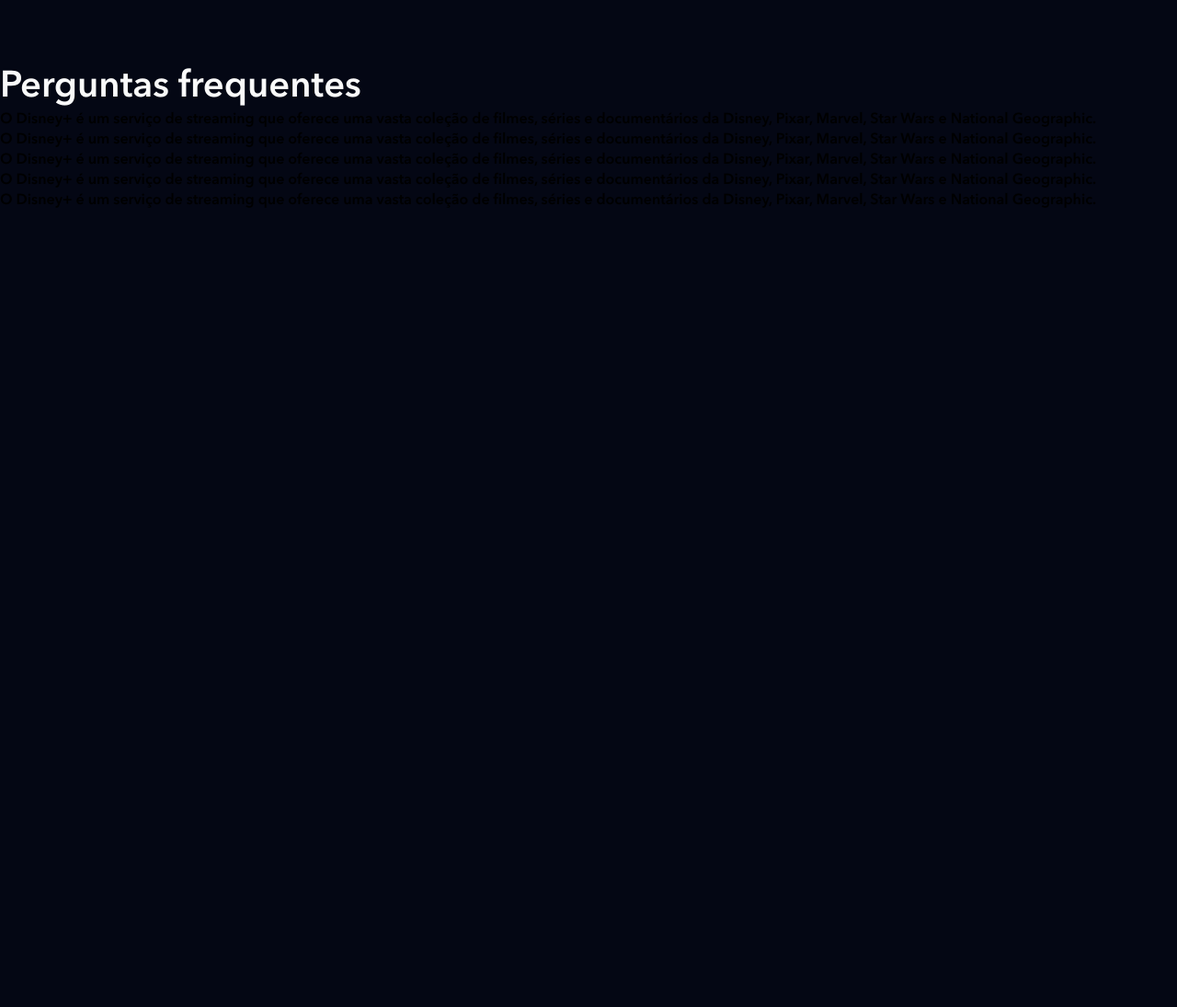
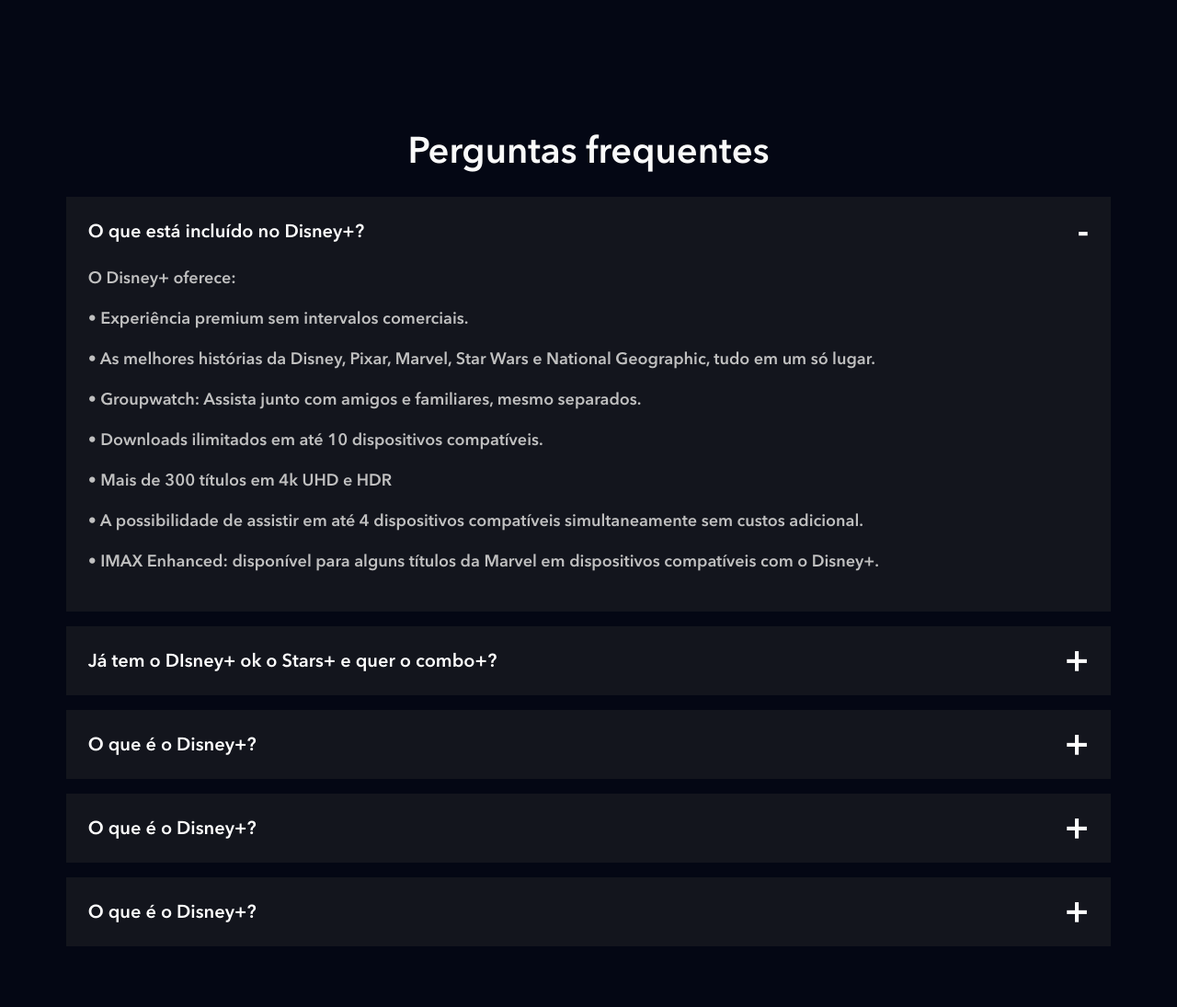
Before and after one commit to LorranFranklin/Clone-DisneyPLUS, a website: page index.html in a window 1280 px wide. Shown: the part 4322-5417 px from the top of the page at 92% size. Before the commit the page ends 4550 px from the top, so only its background shows below. Drawn offline with nearby package versions, Linux system fonts and the light colour scheme; files that its build step writes are made by us from their sources; files whose address does not match are found by name.

Commit message:
Concluindo o faq

```diff
--- a/index.html
+++ b/index.html
@@ -220,7 +220,10 @@
       <h2 class="title">Disponível nos seus dispositivos favoritos</h2>
       <ul class="available-devices__list">
         <li class="available-devices__list__item">
-          <img src="./dist/images/dispositivos/computador.png" alt="Computador" />
+          <img
+            src="./dist/images/dispositivos/computador.png"
+            alt="Computador"
+          />
           <h4 class="title--small">Computador</h4>
           <ul class="text">
             <li>Chorme OS</li>
@@ -244,7 +247,10 @@
         </li>
 
         <li class="available-devices__list__item">
-          <img src="./dist/images/dispositivos/videogames.png" alt="Computador" />
+          <img
+            src="./dist/images/dispositivos/videogames.png"
+            alt="Computador"
+          />
           <h4 class="title--small">Videogames</h4>
           <ul class="text">
             <li>PS4</li>
@@ -270,52 +276,104 @@
     <section class="faq">
       <h2 class="title">Perguntas frequentes</h2>
       <ul class="faq__questions">
-        <li class="faq__questions__item">
-          <div class="faq__questions__item__questions" que é o Disney+?</div>
-          <div class="faq__questions__item__answer">
-            O Disney+ é um serviço de streaming que oferece uma vasta coleção
-            de filmes, séries e documentários da Disney, Pixar, Marvel, Star Wars
-            e National Geographic.
+        <li class="faq__questions__item faq__questions__item--is-open">
+          <div class="faq__questions__item__question" data-faq-question>
+            O que está incluído no Disney+?
+          </div>
+          <div class="faq__questions__item__answer text--big">
+            <p>O Disney+ oferece:</p>
+
+            <p>• Experiência premium sem intervalos comerciais.</p>
+
+            <p>
+              • As melhores histórias da Disney, Pixar, Marvel, Star Wars e
+              National Geographic, tudo em um só lugar.
+            </p>
+
+            <p>
+              • Groupwatch: Assista junto com amigos e familiares, mesmo
+              separados.
+            </p>
+
+            <p>• Downloads ilimitados em até 10 dispositivos compatíveis.</p>
+
+            <p>• Mais de 300 títulos em 4k UHD e HDR</p>
+
+            <p>
+              • A possibilidade de assistir em até 4 dispositivos compatíveis
+              simultaneamente sem custos adicional.
+            </p>
+
+            <p>
+              • IMAX Enhanced: disponível para alguns títulos da Marvel em
+              dispositivos compatíveis com o Disney+.
+            </p>
           </div>
         </li>
 
         <li class="faq__questions__item">
-          <div class="faq__questions__item__questions" que é o Disney+?</div>
-          <div class="faq__questions__item__answer">
-            O Disney+ é um serviço de streaming que oferece uma vasta coleção
-            de filmes, séries e documentários da Disney, Pixar, Marvel, Star Wars
-            e National Geographic.
+          <div class="faq__questions__item__question" data-faq-question>
+            Já tem o DIsney+ ok o Stars+ e quer o combo+?
+          </div>
+          <div class="faq__questions__item__answer text--big">
+            <p>Ao assinr o Combo+:</p>
+            <p>
+              • O valor da sua assinatura existente (anual ou mensal) será
+              descontado do preço do Combo+.
+            </p>
+            <p>
+              • Se você assina o plano mensal, o valor que você paga mensamente
+              será descontado do preço do Combo+.
+            </p>
+            <p>
+              • Se você assina o plano anual, dividiremos o valor que você já
+              pagou em 12 vezes e descontaremos esse valor do preço do Combo+
+              mensalmente.
+            </p>
+            <p>
+              • Você vai receber um e-mail com os valores detalhados assim que
+              finalizar o pagamento.
+            </p>
+            <p>• Lembre-se: Você pode cancelar a assinatura quando quiser.</p>
+            <p>
+              No momento, apenas a assinatura mensal do Combo+ está disponível.
+            </p>
           </div>
         </li>
 
         <li class="faq__questions__item">
-          <div class="faq__questions__item__questions" que é o Disney+?</div>
-          <div class="faq__questions__item__answer">
-            O Disney+ é um serviço de streaming que oferece uma vasta coleção
-            de filmes, séries e documentários da Disney, Pixar, Marvel, Star Wars
-            e National Geographic.
+          <div class="faq__questions__item__question" data-faq-question>
+            O que é o Disney+?
+          </div>
+          <div class="faq__questions__item__answer text--big">
+            O Disney+ é um serviço de streaming que oferece uma vasta coleção de
+            filmes, séries e documentários da Disney, Pixar, Marvel, Star Wars e
+            National Geographic.
           </div>
         </li>
 
         <li class="faq__questions__item">
-          <div class="faq__questions__item__questions" que é o Disney+?</div>
-          <div class="faq__questions__item__answer">
-            O Disney+ é um serviço de streaming que oferece uma vasta coleção
-            de filmes, séries e documentários da Disney, Pixar, Marvel, Star Wars
-            e National Geographic.
+          <div class="faq__questions__item__question" data-faq-question>
+            O que é o Disney+?
+          </div>
+          <div class="faq__questions__item__answer text--big">
+            O Disney+ é um serviço de streaming que oferece uma vasta coleção de
+            filmes, séries e documentários da Disney, Pixar, Marvel, Star Wars e
+            National Geographic.
           </div>
         </li>
 
         <li class="faq__questions__item">
-          <div class="faq__questions__item__questions" que é o Disney+?</div>
-          <div class="faq__questions__item__answer">
-            O Disney+ é um serviço de streaming que oferece uma vasta coleção
-            de filmes, séries e documentários da Disney, Pixar, Marvel, Star Wars
-            e National Geographic.
+          <div class="faq__questions__item__question" data-faq-question>
+            O que é o Disney+?
+          </div>
+          <div class="faq__questions__item__answer text--big">
+            O Disney+ é um serviço de streaming que oferece uma vasta coleção de
+            filmes, séries e documentários da Disney, Pixar, Marvel, Star Wars e
+            National Geographic.
           </div>
         </li>
       </ul>
-
     </section>
 
     <script src="./src/main.js"></script>
--- a/src/main.js
+++ b/src/main.js
@@ -1,18 +1,29 @@
-document.addEventListener('DOMContentLoaded', () => {
+document.addEventListener('DOMContentLoaded', function () {
   const buttons = document.querySelectorAll('[data-tab-button]');
-  const tabsContainer = document.querySelectorAll('[data-tab-id]');
+  const questions = document.querySelectorAll('[data-faq-question]');
 
   for (let i = 0; i < buttons.length; i++) {
     buttons[i].addEventListener('click', function (botao) {
-      const abaAlvo = botao.target.getAttribute('data-tab-button');
-      const aba = document.querySelector(`[data-tab-id="${abaAlvo}"]`);
-      esconderTodasAbas();
+      const abaAlvo = botao.target.dataset.tabButton;
+      const aba = document.querySelector(`[data-tab-id=${abaAlvo}]`);
+      escondeTodasAbas();
       aba.classList.add('shows__list--is-active');
       removeBotaoAtivo();
       botao.target.classList.add('shows__tabs__button--is-active');
     });
   }
+
+  for (let i = 0; i < questions.length; i++) {
+    questions[i].addEventListener('click', abreFechaResposta);
+  }
 });
+
+function abreFechaResposta(element) {
+  const classe = 'faq__questions__item--is-open';
+  const elementoPai = element.target.parentNode;
+
+  elementoPai.classList.toggle(classe);
+}
 
 function removeBotaoAtivo() {
   const buttons = document.querySelectorAll('[data-tab-button]');
@@ -22,7 +33,7 @@
   }
 }
 
-function esconderTodasAbas() {
+function escondeTodasAbas() {
   const tabsContainer = document.querySelectorAll('[data-tab-id]');
 
   for (let i = 0; i < tabsContainer.length; i++) {
--- /dev/null
+++ b/src/styles/_faq.scss
@@ -0,0 +1,58 @@
+.faq {
+  padding: 5.6vw;
+
+  h2 {
+    text-align: center;
+    margin-bottom: 24px;
+  }
+
+  &__questions {
+    &__item {
+      background-color: #13151d;
+      margin-bottom: 16px;
+      list-style-type: none;
+
+      &__question {
+        color: #fff;
+        font-size: 20px;
+        padding: 24px;
+        display: block;
+        cursor: pointer;
+        position: relative;
+
+        &::after {
+          content: '+';
+          position: absolute;
+          top: 0;
+          right: 24px;
+          height: 100%;
+          display: flex;
+          align-items: center;
+          font-size: 40px;
+        }
+      }
+
+      &__answer {
+        height: 0;
+        overflow: hidden;
+        padding: 0 24px;
+        transition: heigth, 0.5s ease;
+
+        p {
+          padding-bottom: 16px;
+        }
+      }
+
+      &--is-open {
+        .faq__questions__item__question::after {
+          content: '-';
+        }
+        .faq__questions__item__answer {
+          height: auto;
+          padding-bottom: 24px;
+          transition: heigth, 0.5s ease;
+        }
+      }
+    }
+  }
+}
--- a/src/styles/main.scss
+++ b/src/styles/main.scss
@@ -3,6 +3,7 @@
 @use 'shows';
 @use 'plans';
 @use 'available-devices';
+@use 'faq';
 
 // importando font
 @font-face {
```
